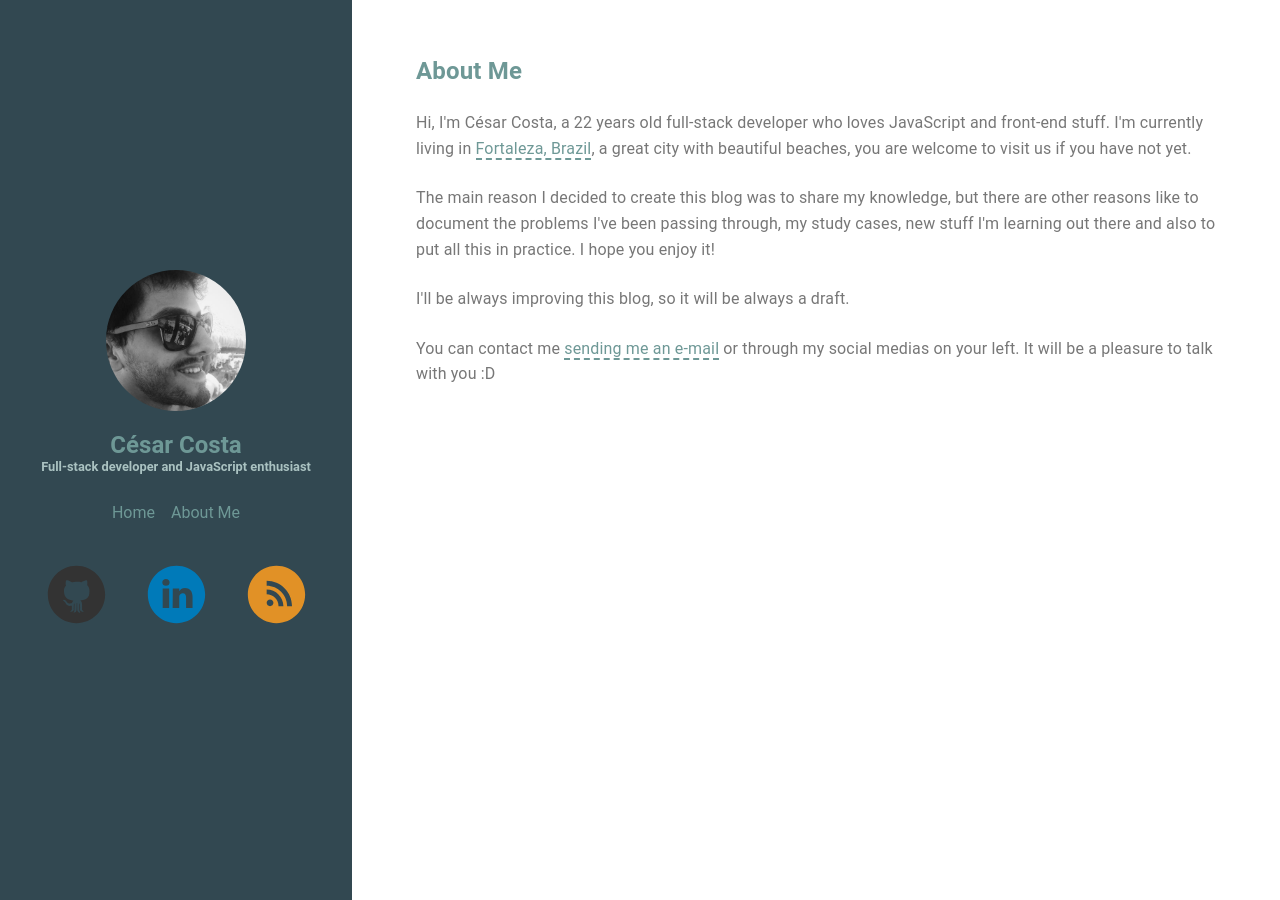
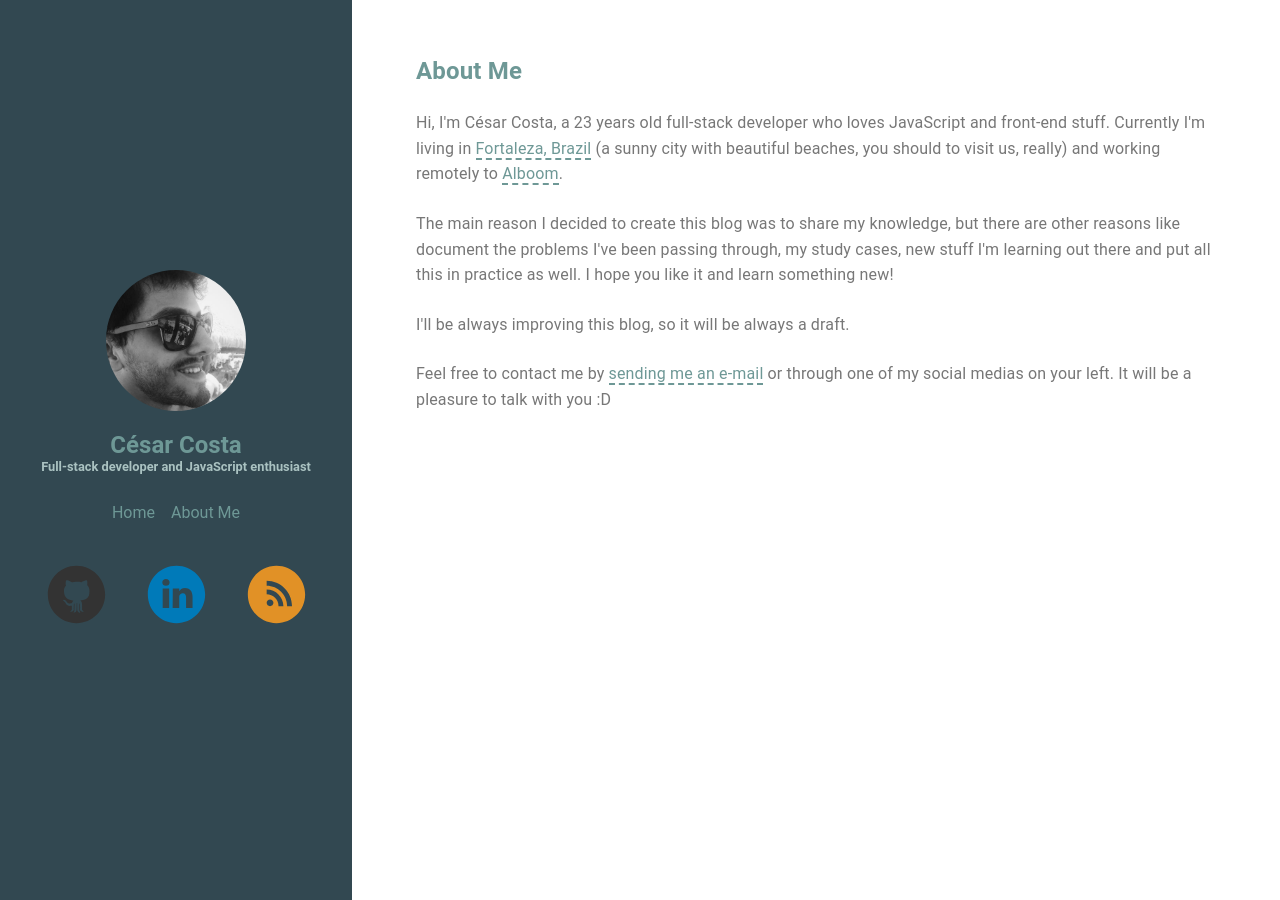
Before and after one commit to cesarcosta99/cesarcosta99.github.io, a Jekyll site: the page built from about.html, in a window 1280 px wide. Built offline with Jekyll 4.4.1, drawn with Linux system fonts in a browser that asks for light colours.

Commit message:
Update about

```diff
--- a/about.html
+++ b/about.html
@@ -5,10 +5,10 @@ permalink: /about/
 order: 1
 ---
 
-<p>Hi, I'm César Costa, a 22 years old full-stack developer who loves JavaScript and front-end stuff. I'm currently living in <a href="https://en.wikipedia.org/wiki/Fortaleza">Fortaleza, Brazil</a>, a great city with beautiful beaches, you are welcome to visit us if you have not yet.</p>
+<p>Hi, I'm César Costa, a 23 years old full-stack developer who loves JavaScript and front-end stuff. Currently I'm living in <a href="https://en.wikipedia.org/wiki/Fortaleza">Fortaleza, Brazil</a> (a sunny city with beautiful beaches, you should to visit us, really) and working remotely to <a href="http://.alboom.com.br/">Alboom</a>.</p>
 
-<p>The main reason I decided to create this blog was to share my knowledge, but there are other reasons like to document the problems I've been passing through, my study cases, new stuff I'm learning out there and also to put all this in practice. I hope you enjoy it!</p>
+<p>The main reason I decided to create this blog was to share my knowledge, but there are other reasons like document the problems I've been passing through, my study cases, new stuff I'm learning out there and put all this in practice as well. I hope you like it and learn something new!</p>
 
 <p>I'll be always improving this blog, so it will be always a draft.</p>
 
-<p>You can contact me <a href="mailto:{{ site.email }}">sending me an e-mail</a><span class="visible-only-large">&nbsp;or through my social medias on your left</span>. It will be a pleasure to talk with you :D</p>
+<p>Feel free to contact me by <a href="mailto:{{ site.email }}">sending me an e-mail</a><span class="visible-only-large">&nbsp;or through one of my social medias on your left</span>. It will be a pleasure to talk with you :D</p>
```
